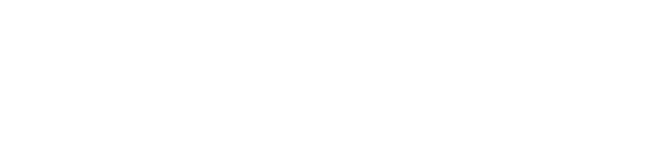
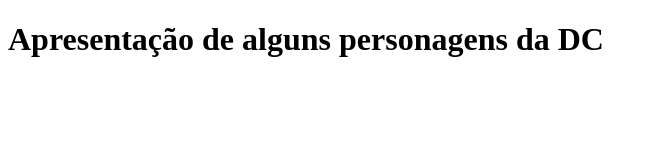
Before and after one commit to GabrielSiqueiraGama/Dc_personagens, a plain HTML site: page index.html in a window 1280 px wide. Shown: the whole page, without its empty margins (0-657 px from the left). Drawn offline with Linux system fonts and the light colour scheme.

Commit message:
Estrutura inicial.

```diff
--- a/index.html
+++ b/index.html
@@ -2,9 +2,9 @@
 <html lang="pt-br">
 <head>
     <meta charset="UTF-8">
-    <title>Document</title>
+    <title>Personagens da DC</title>
 </head>
 <body>
-
+    <h1>Apresentação de alguns personagens da DC</h1>
 </body>
 </html>
```
Also changed, not shown: src/images/DcLogo.jpg (added), src/images/aq1.png (added), src/images/aq2.png (added), src/images/av1.png (added), src/images/av2.png (added), src/images/b1.png (added), src/images/b2.png (added), src/images/f1.png (added), src/images/f2.png (added), src/images/lv1.png (added), src/images/lv2.png (added), src/images/s1.png (added), src/images/s2.png (added), src/images/sha1.png (added), 3 more files.
